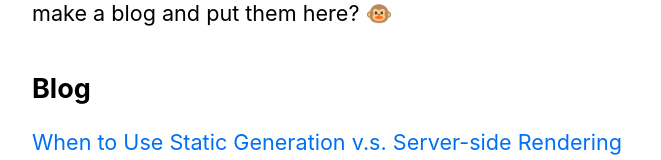
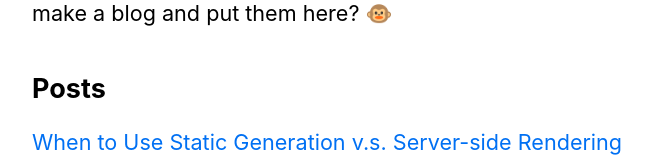
Before and after one commit to trulshj/nextjs-blog, a Next.js app: page / in a window 1280 px wide. Shown: the part 377-537 px from the top of the page, without its empty margins (302-963 px from the left). Built offline with nearby package versions, Linux system fonts and the light colour scheme.

Commit message:
Change word

```diff
--- a/pages/index.js
+++ b/pages/index.js
@@ -26,7 +26,7 @@
             <section
                 className={`${utilStyles.headingMd} ${utilStyles.padding1px}`}
             >
-                <h2 className={utilStyles.headingLg}>Blog</h2>
+                <h2 className={utilStyles.headingLg}>Posts</h2>
                 <ul className={utilStyles.list}>
                     {allPostsData.map(({ id, date, title }) => (
                         <li className={utilStyles.listItem} key={id}>
```
